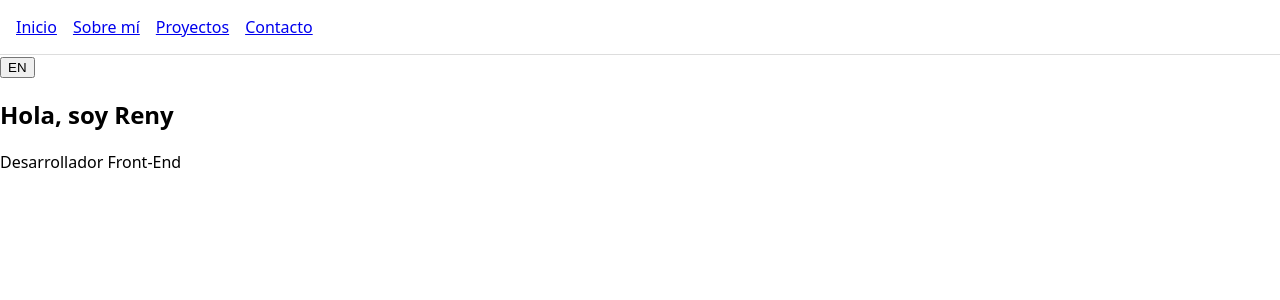
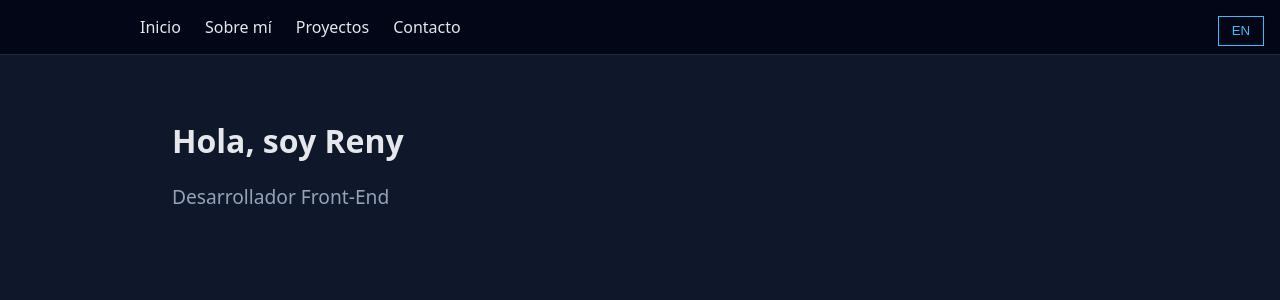
Before and after one commit to Renox1527/portfolio, a React (Vite) app: page / in a window 1280 px wide. Shown: the top 300 px of the page. Built offline with nearby package versions, Linux system fonts and the light colour scheme.

Commit message:
Add dark theme and base layout

```diff
--- a/src/components/Header.jsx
+++ b/src/components/Header.jsx
@@ -2,8 +2,8 @@ import { Link } from "react-router-dom";
 
 export default function Header({ texts }) {
   return (
-    <header>
-      <nav>
+    <header className="header">
+      <nav className="nav">
         <Link to="/">{texts.nav.home}</Link>
         <Link to="/about">{texts.nav.about}</Link>
         <Link to="/projects">{texts.nav.projects}</Link>
--- a/src/components/LanguageToggle.jsx
+++ b/src/components/LanguageToggle.jsx
@@ -1,7 +1,9 @@
 export default function LanguageToggle({ lang, setLang }) {
   return (
-    <button onClick={() => setLang(lang === "es" ? "en" : "es")}>
-      {lang === "es" ? "EN" : "ES"}
-    </button>
+    <div className="lang-toggle">
+      <button onClick={() => setLang(lang === "es" ? "en" : "es")}>
+        {lang === "es" ? "EN" : "ES"}
+      </button>
+    </div>
   );
 }
--- a/src/index.css
+++ b/src/index.css
@@ -1,14 +1,70 @@
+:root {
+  --bg-color: #0f172a;
+  --surface-color: #020617;
+  --text-color: #e5e7eb;
+  --muted-text: #94a3b8;
+  --accent-color: #38bdf8;
+}
+
+* {
+  box-sizing: border-box;
+}
+
 body {
   margin: 0;
-  font-family: system-ui, sans-serif;
+  font-family: system-ui, -apple-system, BlinkMacSystemFont, sans-serif;
+  background-color: var(--bg-color);
+  color: var(--text-color);
 }
 
-header {
-  padding: 1rem;
-  border-bottom: 1px solid #ddd;
+a {
+  color: var(--text-color);
+  text-decoration: none;
 }
 
-nav {
+a:hover {
+  color: var(--accent-color);
+}
+
+.header {
+  background-color: var(--surface-color);
+  padding: 1rem 2rem;
+  border-bottom: 1px solid #1e293b;
+}
+
+.nav {
   display: flex;
-  gap: 1rem;
+  gap: 1.5rem;
+  max-width: 1000px;
+  margin: 0 auto;
 }
+
+.lang-toggle {
+  position: fixed;
+  top: 1rem;
+  right: 1rem;
+}
+
+.lang-toggle button {
+  background: transparent;
+  border: 1px solid var(--accent-color);
+  color: var(--accent-color);
+  padding: 0.4rem 0.8rem;
+  cursor: pointer;
+}
+
+.lang-toggle button:hover {
+  background-color: var(--accent-color);
+  color: #020617;
+}
+
+.container {
+  max-width: 1000px;
+  margin: 4rem auto;
+  padding: 0 2rem;
+}
+
+.subtitle {
+  color: var(--muted-text);
+  font-size: 1.2rem;
+}
--- a/src/pages/Home.jsx
+++ b/src/pages/Home.jsx
@@ -1,8 +1,8 @@
 export default function Home({ texts }) {
   return (
-    <section>
+    <main className="container">
       <h1>{texts.home.title}</h1>
-      <p>{texts.home.subtitle}</p>
-    </section>
+      <p className="subtitle">{texts.home.subtitle}</p>
+    </main>
   );
 }
```
